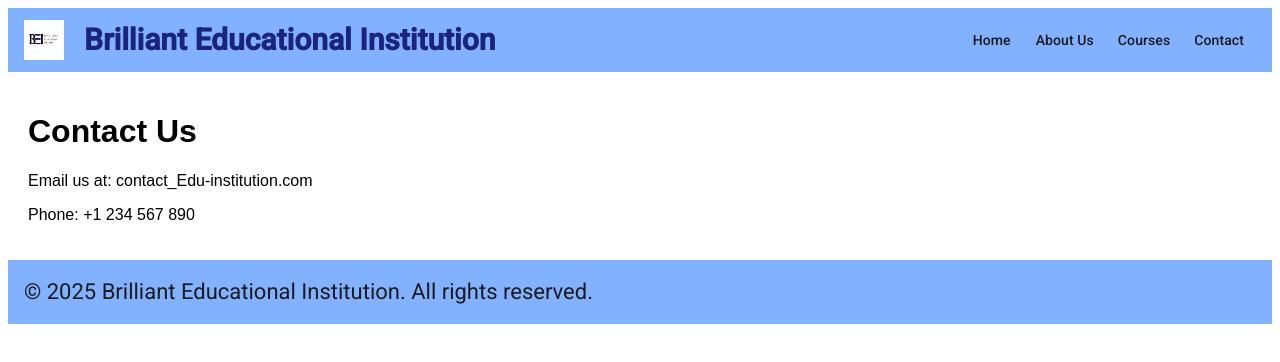
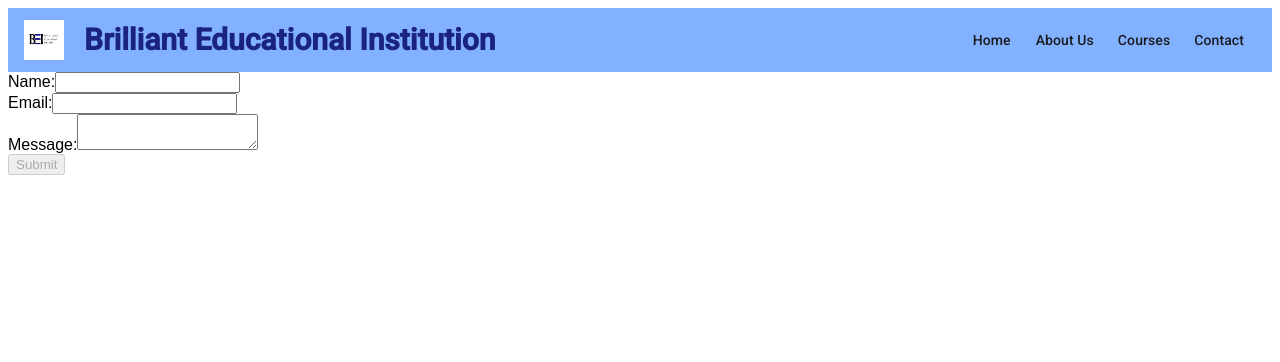
Before and after one commit to ChitChitZaw01/Brilliant-Edu, an Angular app: page /contact in a window 1280 px wide. Shown: the top 362 px of the page. Built offline with nearby package versions, Linux system fonts and the light colour scheme.

Commit message:
Updated Contact page

```diff
--- a/src/app/contact/contact.component.html
+++ b/src/app/contact/contact.component.html
@@ -1,6 +1,22 @@
-<div class="contact-container">
+<!-- <div class="contact-container">
   <h1>Contact Us</h1>
   <p>Email us at: contact_Edu-institution.com</p>
   <p>Phone: +1 234 567 890</p>
 </div>
-<app-footer></app-footer>
+<app-footer></app-footer> -->
+
+<form (ngSubmit)="onSubmit()" #contactForm="ngForm">
+  <div>
+    <label for="name">Name:</label>
+    <input type="text" id="name" name="name" ngModel required />
+  </div>
+  <div>
+    <label for="email">Email:</label>
+    <input type="email" id="email" name="email" ngModel required />
+  </div>
+  <div>
+    <label for="message">Message:</label>
+    <textarea id="message" name="message" ngModel required></textarea>
+  </div>
+  <button type="submit" [disabled]="contactForm.invalid">Submit</button>
+</form>
--- a/src/app/contact/contact.component.ts
+++ b/src/app/contact/contact.component.ts
@@ -1,12 +1,36 @@
 import { Component } from '@angular/core';
+import { FormsModule } from '@angular/forms';
 import { FooterComponent } from '../footer/footer.component';
 
 @Component({
   selector: 'app-contact',
-  imports: [FooterComponent],
+  imports: [FormsModule,
+    FooterComponent],
   templateUrl: './contact.component.html',
   styleUrl: './contact.component.css'
 })
 export class ContactComponent {
+  constructor() {}
 
-}
+  onSubmit() {
+    // You can replace the 'url' with your FormSubmit service URL.
+    const formData = new FormData();
+    formData.append('name', 'Name goes here');
+    formData.append('email', 'Email goes here');
+    formData.append('message', 'Message goes here');
+
+    fetch('https://formsubmit.co/ajax/chitchitzaw.as16@gmail.com', {
+      method: 'POST',
+      body: formData
+    })
+    .then(response => response.json())
+    .then(data => {
+      console.log('Success:', data);
+      // Handle success, show message to user, etc.
+    })
+    .catch((error) => {
+      console.error('Error:', error);
+      // Handle error, show error message, etc.
+    });
+  }
+  }
```
